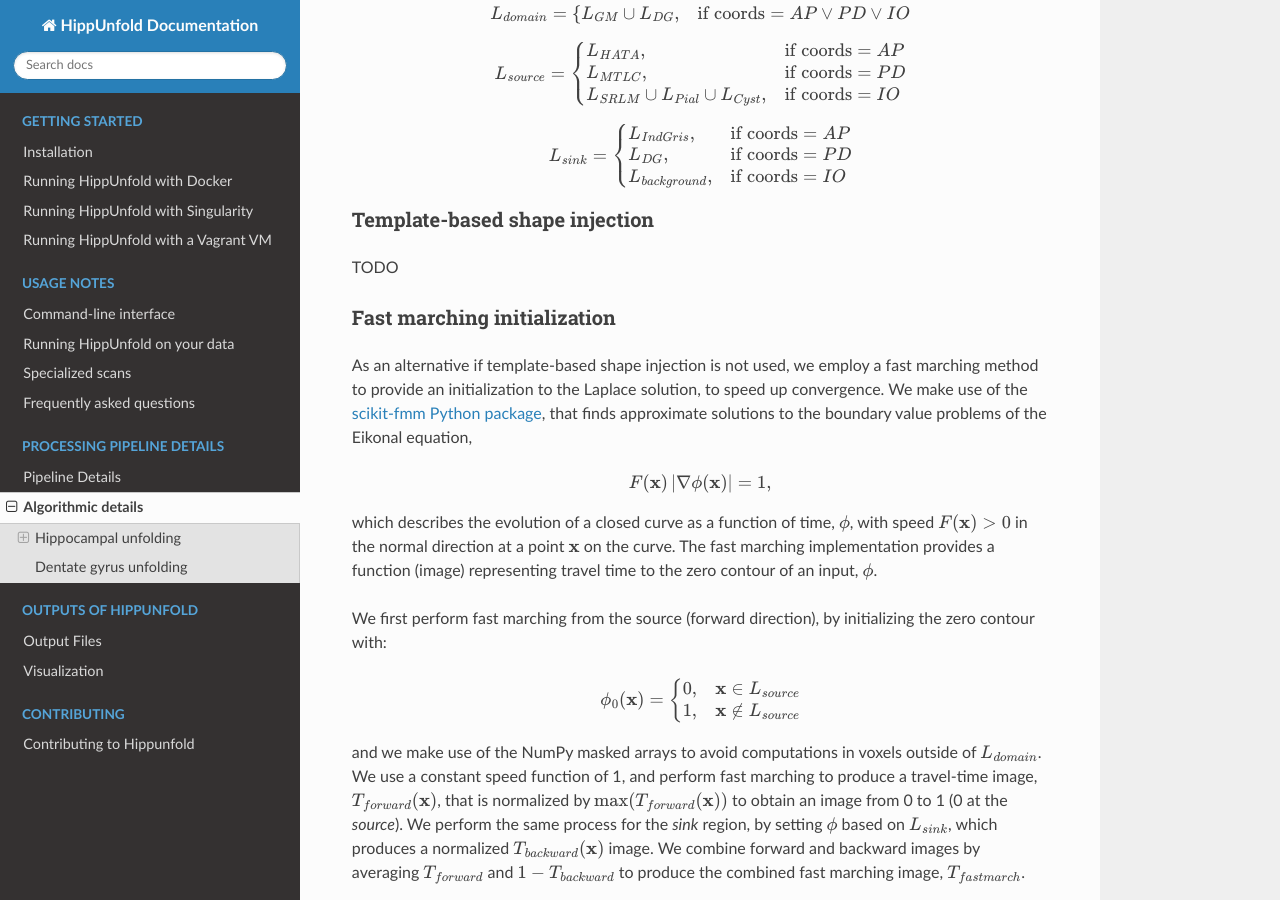
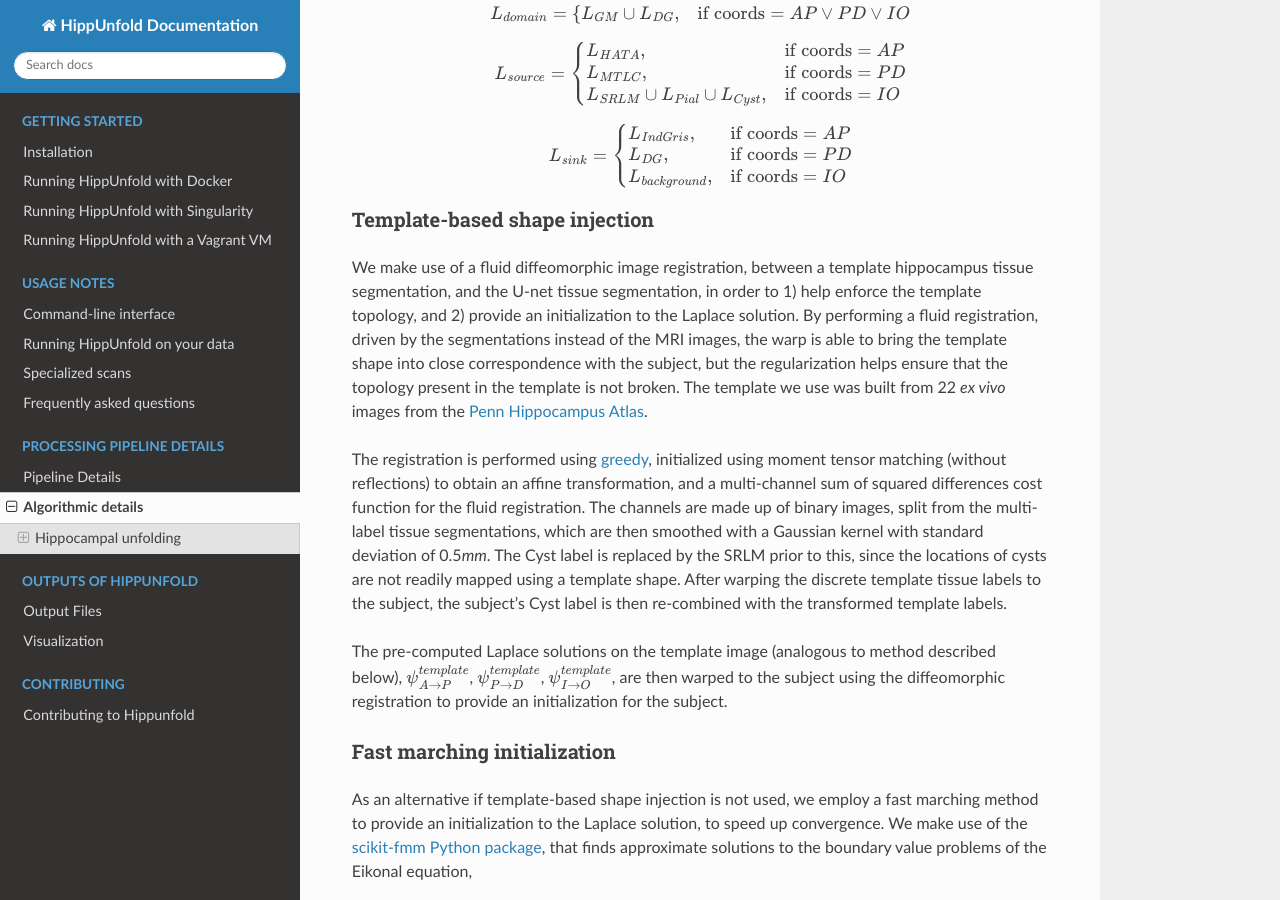
Before and after one commit to khanlab/hippunfold, a Sphinx documentation site: the page built from docs/pipeline/algorithms.md, in a window 1280 px wide and 900 px high, scrolled down 403 px. Built offline with Sphinx 7.4.7 and the Read the Docs theme 2.0.0, drawn with Linux system fonts in a browser that asks for light colours; some of the changed text lies outside the part shown.

Commit message:
added algorithmic details here instead of overleaf
- along with new script to create the standalone pdf
- updated the entire manual pdf too

```diff
--- a/docs/pipeline/algorithms.md
+++ b/docs/pipeline/algorithms.md
@@ -29,7 +29,11 @@
 
 ### Template-based shape injection
 
-TODO
+We make use of a fluid diffeomorphic image registration, between a template hippocampus tissue segmentation, and the U-net tissue segmentation, in order to 1) help enforce the template topology, and 2) provide an initialization to the Laplace solution. By performing a fluid registration, driven by the segmentations instead of the MRI images, the warp is able to bring the template shape into close correspondence with the subject, but the regularization helps ensure that the topology present in the template is not broken.  The template we use was built from 22 *ex vivo* images from the [Penn Hippocampus Atlas](https://www.nitrc.org/projects/pennhippoatlas/).
+
+The registration is performed using [greedy](https://sites.google.com/view/greedyreg/about), initialized using moment tensor matching (without reflections) to obtain an affine transformation, and a multi-channel sum of squared differences cost function for the fluid registration. The channels are made up of binary images, split from the multi-label tissue segmentations, which are then smoothed with a Gaussian kernel with standard deviation of 0.5*mm*. The Cyst label is replaced by the SRLM prior to this, since the locations of cysts are not readily mapped using a template shape. After warping the discrete template tissue labels to the subject, the subject's Cyst label is then re-combined with the transformed template labels.
+
+The pre-computed Laplace solutions on the template image (analogous to method described below), $\psi_{A \to P}^{template}$, $\psi_{P \to D}^{template}$, $\psi_{I \to O}^{template}$, are then warped to the subject using the diffeomorphic registration to provide an initialization for the subject.
 
 ### Fast marching initialization
 As an alternative if template-based shape injection is not used, we employ a fast marching method to provide an initialization to the Laplace solution, to speed up convergence. We make use of the [scikit-fmm Python package](https://github.com/scikit-fmm/scikit-fmm), that finds approximate solutions to the boundary value problems of the Eikonal equation,
@@ -156,4 +160,9 @@
 The volumetric subfield labels are then modified to override the $L_{SRLM}$, $L_{Cyst}$, and $L_{DG}$ labels from the tissue segmentation, since these labels are not included in the subfield atlas.
 
 
-## Dentate gyrus unfolding
+### Dentate gyrus unfolding
+
+Unfolding for the dentate gyrus conceptually identical to the hippocampus, however, the $\psi_{I \to O}$ and $\psi_{P \to D}$ fields are swapped, since the dentate gyrus tissue is topologically-perpendicular to the rest of the hippocampus.
+
+
+Furthermore, because the dentate gyrus is a much smaller structure than the hippocampus, solving Laplace's equation for each individual hippocampus can be challenging if the spatial resolution is limited. Thus instead, we solely make use of the template shape injection, and use the pre-computed Laplace solution, $\psi^{template}$, to define the coordinates. Also, for the pre-computed solution, the $\psi_{A \to P}$ field is computed from the hippocampus (since this coordinate is naturally constrained to be identical for both structures).
--- /dev/null
+++ b/docs/supp_methods_conf.py
@@ -0,0 +1,64 @@
+# Configuration file for the Sphinx documentation builder.
+#
+# This file only contains a selection of the most common options. For a full
+# list see the documentation:
+# https://www.sphinx-doc.org/en/master/usage/configuration.html
+
+# -- Path setup --------------------------------------------------------------
+
+# If extensions (or modules to document with autodoc) are in another directory,
+# add these directories to sys.path here. If the directory is relative to the
+# documentation root, use os.path.abspath to make it absolute, like shown here.
+#
+# import os
+# import sys
+# sys.path.insert(0, os.path.abspath('.'))
+import sphinx_rtd_theme
+
+
+# -- Project information -----------------------------------------------------
+
+
+project = 'HippUnfold Algorithmic Details'
+copyright = '2022, Jordan DeKraker and Ali R. Khan'
+author = 'HippUnfold Development Team'
+
+
+# -- General configuration ---------------------------------------------------
+
+# Add any Sphinx extension module names here, as strings. They can be
+# extensions coming with Sphinx (named 'sphinx.ext.*') or your custom
+# ones.
+extensions = [
+    "sphinx_rtd_theme",
+    "sphinxarg.ext",
+    "myst_parser",
+    "sphinxcontrib.asciinema",
+]
+
+
+# Add any paths that contain templates here, relative to this directory.
+templates_path = ['_templates']
+
+# List of patterns, relative to source directory, that match files and
+# directories to ignore when looking for source files.
+# This pattern also affects html_static_path and html_extra_path.
+exclude_patterns = ['_build', 'Thumbs.db', '.DS_Store']
+
+myst_enable_extensions = ['html_image','dollarmath','amsmath']
+myst_heading_anchors = 3
+
+master_doc = 'index'
+
+
+# -- Options for HTML output -------------------------------------------------
+
+# The theme to use for HTML and HTML Help pages.  See the documentation for
+# a list of builtin themes.
+#
+html_theme = "sphinx_rtd_theme"
+
+# Add any paths that contain custom static files (such as style sheets) here,
+# relative to this directory. They are copied after the builtin static files,
+# so a file named "default.css" will overwrite the builtin "default.css".
+html_static_path = ['_static']
```
Also changed, not shown: docs/supp_methods_index.md (added, +7 -0 lines), 4 other files.
